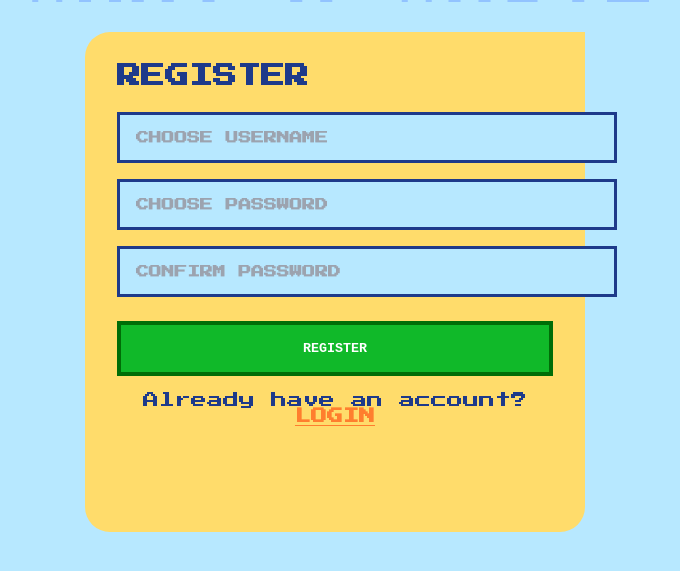
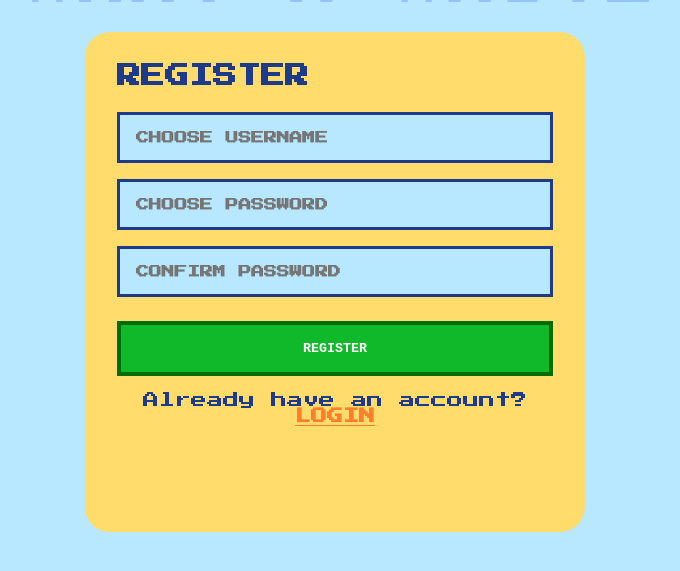
Before and after one commit to maxdelreal/wasted, a Flask app: page /register in a window 1280 px wide. Shown: the part 72-643 px from the top of the page, without its empty margins (305-985 px from the left). Run offline with Flask 3, Linux system fonts and the light colour scheme.

Commit message:
fixed weird html on register

```diff
--- a/wasted_app/templates/register.html
+++ b/wasted_app/templates/register.html
@@ -12,7 +12,7 @@
             <h1 class="main-title">WHAT A WASTE</h1>
         </div>
 
-        <div class="main-card" style="max-width: 500px; margin: 0 auto;">
+        <div class="login-main-card" style="max-width: 500px; margin: 0 auto;">
             <h2 style="color: #1e3a8a; margin-bottom: 24px;">REGISTER</h2>
 
             {% if error %}
@@ -26,7 +26,7 @@
                     <input
                         type="text"
                         name="username"
-                        class="waste-input"
+                        class="login-input"
                         placeholder="CHOOSE USERNAME"
                         required
                         style="width: 100%;"
@@ -37,7 +37,7 @@
                     <input
                         type="password"
                         name="password"
-                        class="waste-input"
+                        class="login-input"
                         placeholder="CHOOSE PASSWORD"
                         required
                         style="width: 100%;"
@@ -48,7 +48,7 @@
                     <input
                         type="password"
                         name="confirm_password"
-                        class="waste-input"
+                        class="login-input"
                         placeholder="CONFIRM PASSWORD"
                         required
                         style="width: 100%;"
```
